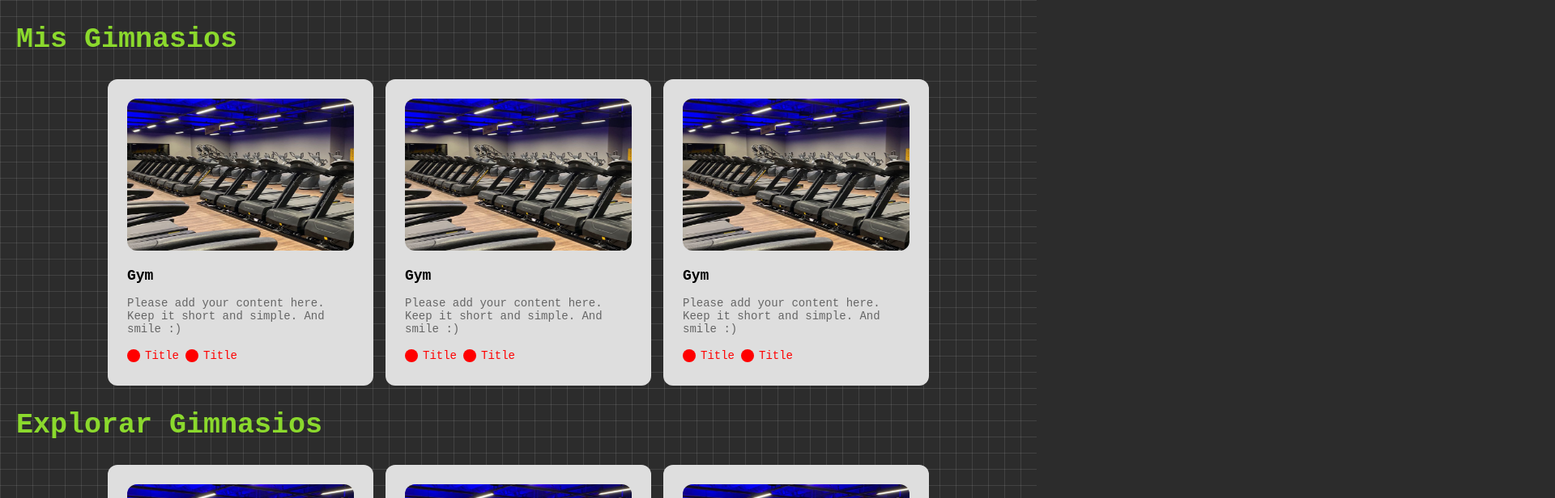
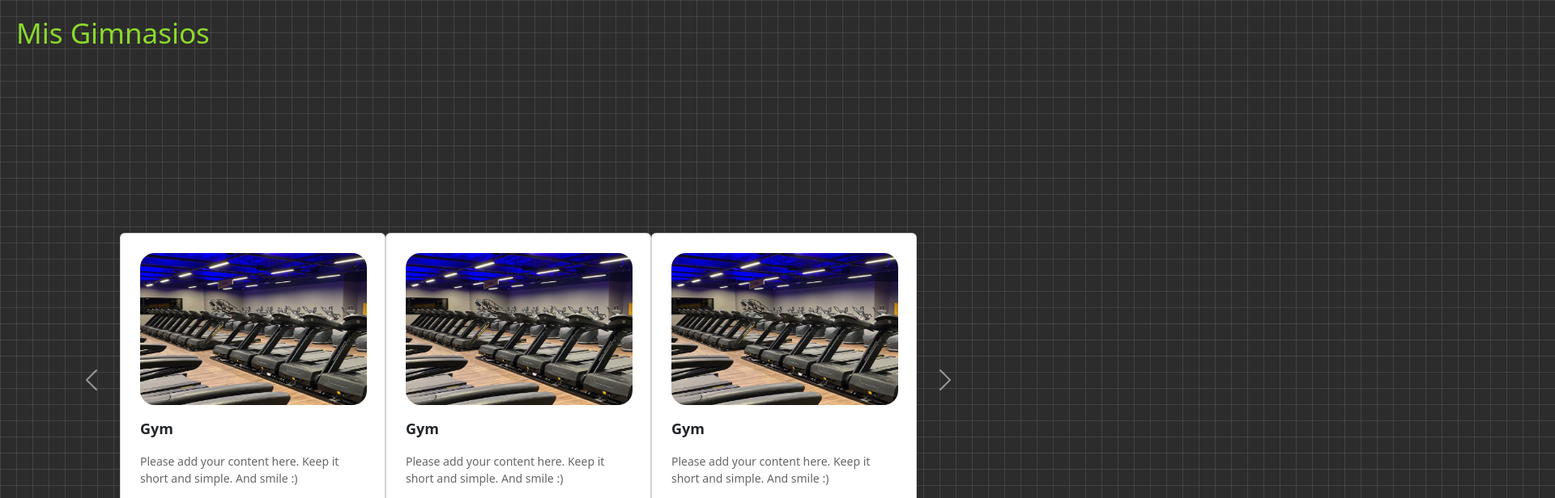
Before and after one commit to PedroCarassale/FRONTEND-2024-UTN-GRUPO-6, a React (Vite) app: page / in a window 1280 px wide. Shown: the top 616 px of the page at 81% size, 1920 px wide, since content can reach past the window. Built offline with nearby package versions, Linux system fonts and the light colour scheme.

Commit message:
bootstrap+carrusel

```diff
--- a/package.json
+++ b/package.json
@@ -10,7 +10,9 @@
     "preview": "vite preview"
   },
   "dependencies": {
+    "bootstrap": "^5.3.3",
     "react": "^18.3.1",
+    "react-bootstrap": "^2.10.5",
     "react-dom": "^18.3.1"
   },
   "devDependencies": {
--- a/src/App.css
+++ b/src/App.css
@@ -1,5 +1,5 @@
 body {
-  background-color: #2c2c2c;
+  background-color: #2c2c2c !important;
   background-image: linear-gradient(
       90deg,
       rgba(255, 255, 255, 0.1) 1px,
--- a/src/App.tsx
+++ b/src/App.tsx
@@ -1,9 +1,15 @@
 import "./App.css";
 import Card from "./components/Card";
+import 'bootstrap/dist/css/bootstrap.min.css';
+import Carousel from 'react-bootstrap/Carousel';
+
 
 function getCards(count: number) {
-  return Array.from({ length: count }, (_, index) => (
-    <Card
+  return (
+    <div style={{ display: 'flex', justifyContent: 'center', alignItems: 'center', height: '100vh' }}>
+      {Array.from({ length: count }, (_, index) => (
+     <Card
+      key={index}
       img="src/assets/gym.jpg"
       title="Gym"
       description="Please add your content here. Keep it short and simple. And smile :)"
@@ -11,8 +17,10 @@ function getCards(count: number) {
         ["#f00", "Title"],
         ["#f00", "Title"],
       ]}
-    ></Card>
-  ));
+      ></Card>
+      ))}
+      </div>
+  );
 }
 
 function App() {
@@ -20,7 +28,18 @@ function App() {
     <section className="app">
       {/* Mis Gimnasios */}
       <h2 className="mis-gimnasios">Mis Gimnasios</h2>
-      <div className="app-explorar-gimnasios-cards">{getCards(3)}</div>
+
+      <Carousel>
+        <Carousel.Item interval={1000}>
+          {getCards(3)}
+        </Carousel.Item>
+        <Carousel.Item interval={1000}>
+          {getCards(3)}
+        </Carousel.Item>
+        <Carousel.Item interval={1000}>
+          {getCards(3)}
+        </Carousel.Item>
+      </Carousel>
 
       {/* Explorar Gimnasios */}
       <h2 className="mis-gimnasios">Explorar Gimnasios</h2>
--- a/src/components/Card.css
+++ b/src/components/Card.css
@@ -1,10 +1,11 @@
 .card {
-  background: #dedede;
+  background: #e0f717;
   display: block;
   width: 328px;
   height: 379px;
   border-radius: 12px;
   position: responsive;
+
 }
 .card-content {
   padding: 24px 24px 16px 24px;
@@ -14,7 +15,7 @@
 .card-image {
   width: 280px;
   height: 188px;
-  border-radius: 12px;
+  border-radius: 18px;
 }
 
 .card-title {
```
Also changed, not shown: 1 other file (tests, documents, lock files or other folders).
